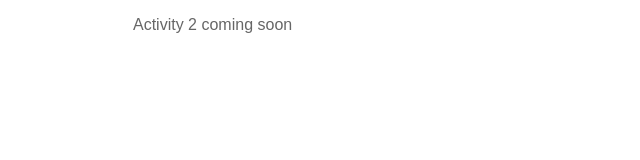
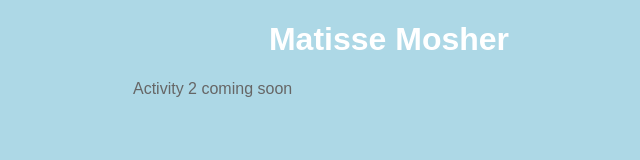
Before and after one commit to WSU-SoC-WEB2620-CU/web2620-class-activities-MatisseStar, a website built with Vite: page src/example01.html in a window 1280 px wide. Shown: the whole page, without its empty margins (251-891 px from the left). Built offline with nearby package versions, Linux system fonts and the light colour scheme.

Commit message:
Example1

```diff
--- a/src/example01.html
+++ b/src/example01.html
@@ -7,7 +7,9 @@
   <title>Example 01</title>
 </head>
 <body>
-  <!-- TODO: Example 01 (Activity 2) HTML goes here -->
+  <header>
+    <h1> Matisse Mosher</h1>
+  </header>
   <p>Activity 2 coming soon</p>
   <script type="module" src="./javascripts/main.js"></script>
 </body>
--- a/src/stylesheets/example01.css
+++ b/src/stylesheets/example01.css
@@ -1 +1,9 @@
 /* TODO: Example 01 (Activity 2) CSS goes here */
+body {
+    background-color: lightblue;
+  }
+
+h1 {
+color: white;
+text-align: center;
+}
```
